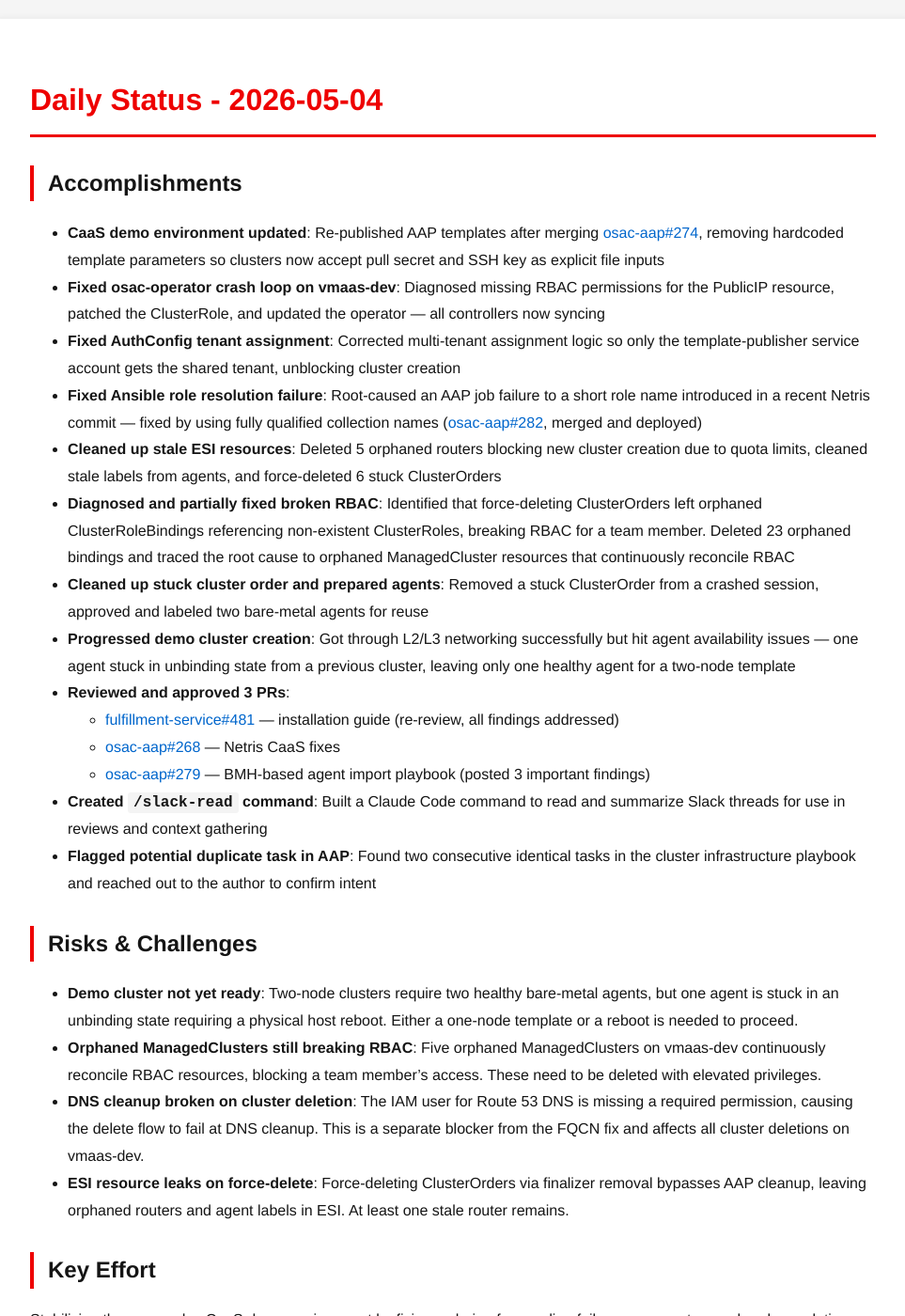
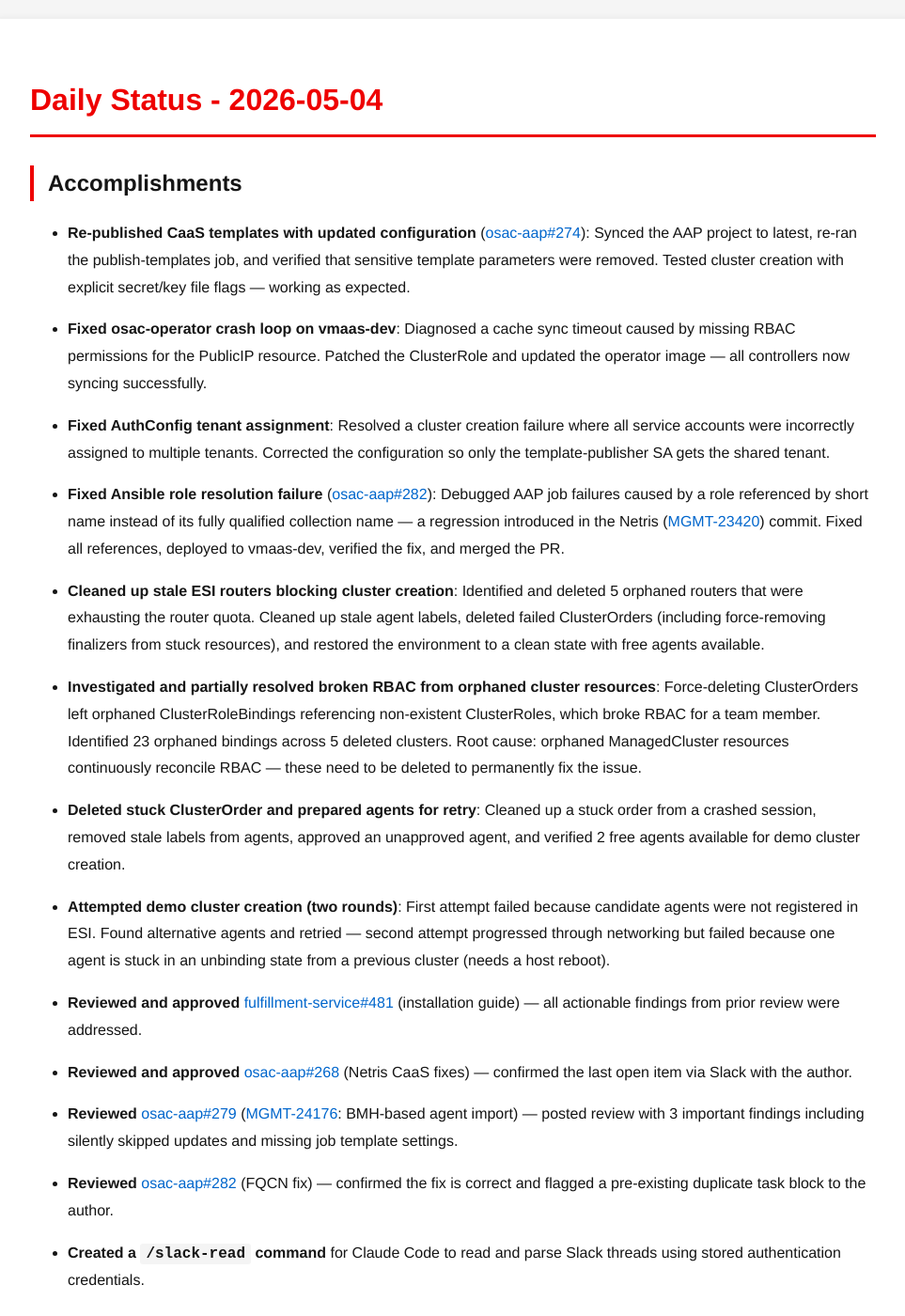
Before and after one commit to tzvatot/daily-status, a Jekyll site: the page built from 2026-05-04.md, in a window 1280 px wide and 1400 px high. Shown: the whole window at 94% size, without its empty margins (158-1121 px from the left). Built offline with Jekyll 4.4.1, drawn with Linux system fonts in a browser that asks for light colours; some of the changed text lies outside the part shown.

Commit message:
Daily status update - 2026-05-04

```diff
--- a/2026-05-04.md
+++ b/2026-05-04.md
@@ -8,28 +8,38 @@
 
 ## Accomplishments
 
-- **CaaS demo environment updated**: Re-published AAP templates after merging [osac-aap#274](https://github.com/osac-project/osac-aap/pull/274), removing hardcoded template parameters so clusters now accept pull secret and SSH key as explicit file inputs
-- **Fixed osac-operator crash loop on vmaas-dev**: Diagnosed missing RBAC permissions for the PublicIP resource, patched the ClusterRole, and updated the operator — all controllers now syncing
-- **Fixed AuthConfig tenant assignment**: Corrected multi-tenant assignment logic so only the template-publisher service account gets the shared tenant, unblocking cluster creation
-- **Fixed Ansible role resolution failure**: Root-caused an AAP job failure to a short role name introduced in a recent Netris commit — fixed by using fully qualified collection names ([osac-aap#282](https://github.com/osac-project/osac-aap/pull/282), merged and deployed)
-- **Cleaned up stale ESI resources**: Deleted 5 orphaned routers blocking new cluster creation due to quota limits, cleaned stale labels from agents, and force-deleted 6 stuck ClusterOrders
-- **Diagnosed and partially fixed broken RBAC**: Identified that force-deleting ClusterOrders left orphaned ClusterRoleBindings referencing non-existent ClusterRoles, breaking RBAC for a team member. Deleted 23 orphaned bindings and traced the root cause to orphaned ManagedCluster resources that continuously reconcile RBAC
-- **Cleaned up stuck cluster order and prepared agents**: Removed a stuck ClusterOrder from a crashed session, approved and labeled two bare-metal agents for reuse
-- **Progressed demo cluster creation**: Got through L2/L3 networking successfully but hit agent availability issues — one agent stuck in unbinding state from a previous cluster, leaving only one healthy agent for a two-node template
-- **Reviewed and approved 3 PRs**:
-  - [fulfillment-service#481](https://github.com/osac-project/fulfillment-service/pull/481) — installation guide (re-review, all findings addressed)
-  - [osac-aap#268](https://github.com/osac-project/osac-aap/pull/268) — Netris CaaS fixes
-  - [osac-aap#279](https://github.com/osac-project/osac-aap/pull/279) — BMH-based agent import playbook (posted 3 important findings)
-- **Created `/slack-read` command**: Built a Claude Code command to read and summarize Slack threads for use in reviews and context gathering
-- **Flagged potential duplicate task in AAP**: Found two consecutive identical tasks in the cluster infrastructure playbook and reached out to the author to confirm intent
+- **Re-published CaaS templates with updated configuration** ([osac-aap#274](https://github.com/osac-project/osac-aap/pull/274)): Synced the AAP project to latest, re-ran the publish-templates job, and verified that sensitive template parameters were removed. Tested cluster creation with explicit secret/key file flags — working as expected.
+
+- **Fixed osac-operator crash loop on vmaas-dev**: Diagnosed a cache sync timeout caused by missing RBAC permissions for the PublicIP resource. Patched the ClusterRole and updated the operator image — all controllers now syncing successfully.
+
+- **Fixed AuthConfig tenant assignment**: Resolved a cluster creation failure where all service accounts were incorrectly assigned to multiple tenants. Corrected the configuration so only the template-publisher SA gets the shared tenant.
+
+- **Fixed Ansible role resolution failure** ([osac-aap#282](https://github.com/osac-project/osac-aap/pull/282)): Debugged AAP job failures caused by a role referenced by short name instead of its fully qualified collection name — a regression introduced in the Netris ([MGMT-23420](https://issues.redhat.com/browse/MGMT-23420)) commit. Fixed all references, deployed to vmaas-dev, verified the fix, and merged the PR.
+
+- **Cleaned up stale ESI routers blocking cluster creation**: Identified and deleted 5 orphaned routers that were exhausting the router quota. Cleaned up stale agent labels, deleted failed ClusterOrders (including force-removing finalizers from stuck resources), and restored the environment to a clean state with free agents available.
+
+- **Investigated and partially resolved broken RBAC from orphaned cluster resources**: Force-deleting ClusterOrders left orphaned ClusterRoleBindings referencing non-existent ClusterRoles, which broke RBAC for a team member. Identified 23 orphaned bindings across 5 deleted clusters. Root cause: orphaned ManagedCluster resources continuously reconcile RBAC — these need to be deleted to permanently fix the issue.
+
+- **Deleted stuck ClusterOrder and prepared agents for retry**: Cleaned up a stuck order from a crashed session, removed stale labels from agents, approved an unapproved agent, and verified 2 free agents available for demo cluster creation.
+
+- **Attempted demo cluster creation (two rounds)**: First attempt failed because candidate agents were not registered in ESI. Found alternative agents and retried — second attempt progressed through networking but failed because one agent is stuck in an unbinding state from a previous cluster (needs a host reboot).
+
+- **Reviewed and approved** [fulfillment-service#481](https://github.com/osac-project/fulfillment-service/pull/481) (installation guide) — all actionable findings from prior review were addressed.
+
+- **Reviewed and approved** [osac-aap#268](https://github.com/osac-project/osac-aap/pull/268) (Netris CaaS fixes) — confirmed the last open item via Slack with the author.
+
+- **Reviewed** [osac-aap#279](https://github.com/osac-project/osac-aap/pull/279) ([MGMT-24176](https://issues.redhat.com/browse/MGMT-24176): BMH-based agent import) — posted review with 3 important findings including silently skipped updates and missing job template settings.
+
+- **Reviewed** [osac-aap#282](https://github.com/osac-project/osac-aap/pull/282) (FQCN fix) — confirmed the fix is correct and flagged a pre-existing duplicate task block to the author.
+
+- **Created a `/slack-read` command** for Claude Code to read and parse Slack threads using stored authentication credentials.
 
 ## Risks & Challenges
 
-- **Demo cluster not yet ready**: Two-node clusters require two healthy bare-metal agents, but one agent is stuck in an unbinding state requiring a physical host reboot. Either a one-node template or a reboot is needed to proceed.
-- **Orphaned ManagedClusters still breaking RBAC**: Five orphaned ManagedClusters on vmaas-dev continuously reconcile RBAC resources, blocking a team member's access. These need to be deleted with elevated privileges.
-- **DNS cleanup broken on cluster deletion**: The IAM user for Route 53 DNS is missing a required permission, causing the delete flow to fail at DNS cleanup. This is a separate blocker from the FQCN fix and affects all cluster deletions on vmaas-dev.
-- **ESI resource leaks on force-delete**: Force-deleting ClusterOrders via finalizer removal bypasses AAP cleanup, leaving orphaned routers and agent labels in ESI. At least one stale router remains.
+- **Demo cluster creation blocked**: Only one healthy agent is available but all templates require two. One agent is stuck in an unbinding state needing a physical host reboot; the other candidates are not registered in ESI. Either a single-node template or a rebooted agent is needed to proceed.
+- **RBAC still broken for a team member**: 5 orphaned ManagedCluster resources keep reconciling ClusterRoleBindings that reference non-existent ClusterRoles. These ManagedClusters need to be deleted with elevated privileges to permanently fix the issue.
+- **Cluster deletion flow has two independent blockers**: The FQCN bug (now fixed via [osac-aap#282](https://github.com/osac-project/osac-aap/pull/282)) was causing delete jobs to fail, and a separate IAM permission gap (missing Route 53 permission for the DNS manager) blocks the DNS cleanup step. Orphaned ESI resources (routers, agent labels) accumulate until both are resolved.
 
 ## Key Effort
 
-Stabilizing the vmaas-dev CaaS demo environment by fixing a chain of cascading failures — operator crash, role resolution, tenant assignment, resource quota, and RBAC — to unblock end-to-end cluster creation for the CaaS API demo.
+Focused on unblocking the CaaS demo environment on vmaas-dev — diagnosing and fixing a chain of failures (operator crash, tenant misconfiguration, Ansible role resolution, stale ESI resources, broken RBAC) while also reviewing several team PRs.
```
